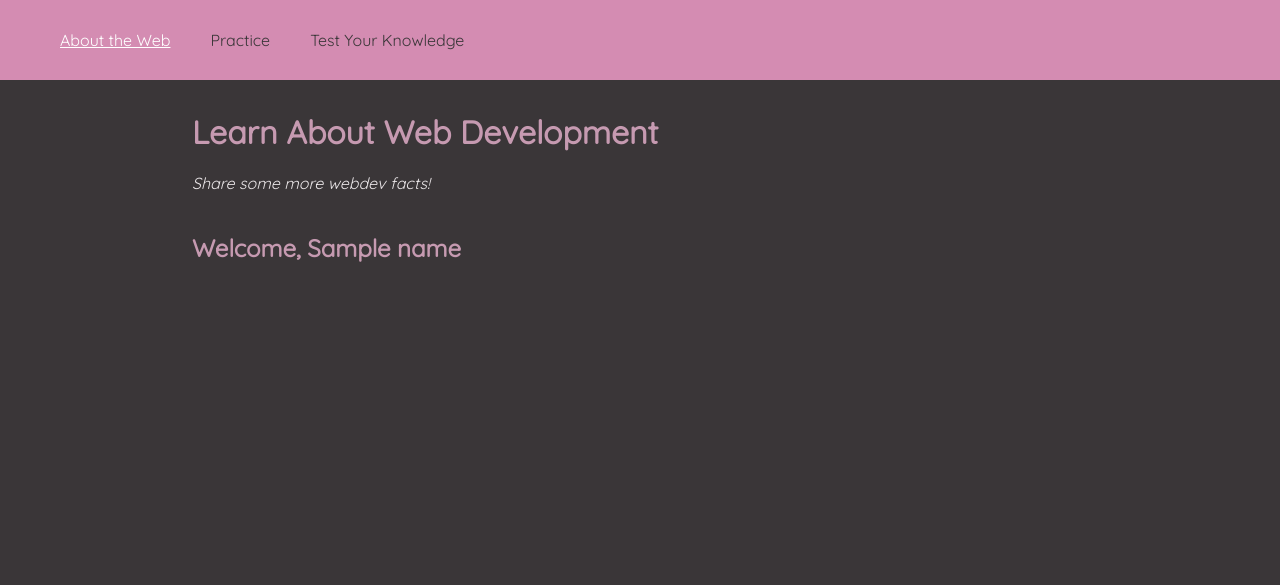
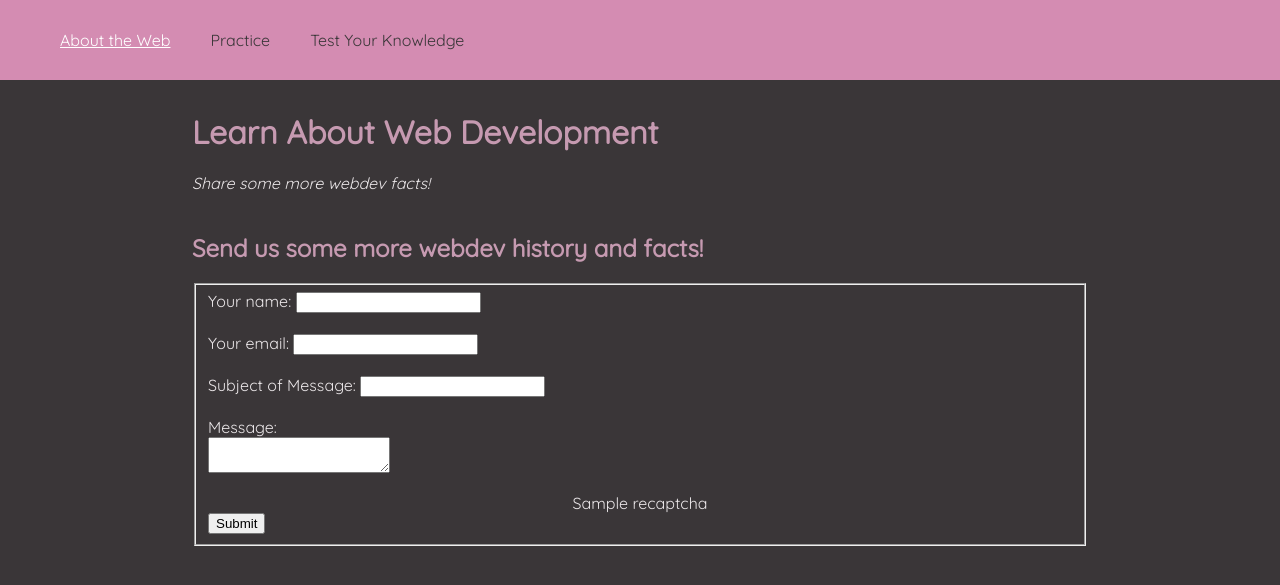
Before and after one commit to miranda-price/csc210-project2, a Flask app: template templates/sendmessage.html in a window 1280 px wide. Shown: the top 585 px of the page. Run offline with Flask 3, Linux system fonts and the light colour scheme; the template is opened without the code that fills it: most values are stand-ins (such as "Sample title", 1, 10 or a date in 2020).

Commit message:
Update sendmessage.html

```diff
--- a/templates/sendmessage.html
+++ b/templates/sendmessage.html
@@ -22,8 +22,23 @@
             <h1>Learn About Web Development</h1>
             <em>Share some more webdev facts!</em>
         </header>
-       <section class="lead">
-          <h2>Welcome, {{ name }}</h2>
-      </section>
+        <div class="form">
+            <h2 class="full-width">Send us some more webdev history and facts!</h2>
+    		<form action="/add" method="POST">
+        		<fieldset>
+		        	<label for="name">Your name:</label>
+		        	<input type="text" id="name" name="name"><br><br>
+		       		<label for="email">Your email:</label>
+		        	<input type="email" id="email" name="email"><br><br>
+		        	<label for="subject">Subject of Message:</label>
+		        	<input type="text" id="subject" name="subject"><br><br>
+                    <label for="message">Message:</label><br>
+		        	<textarea id="message" name="message"></textarea><br><br>
+					<center>{{ recaptcha }}</center>
+		        	<input type="submit" id="submit" name="submit">
+					<label for="submit"></label>
+				</fieldset>
+    			</form>
+	      </div>
     </body>
 </html>
```
